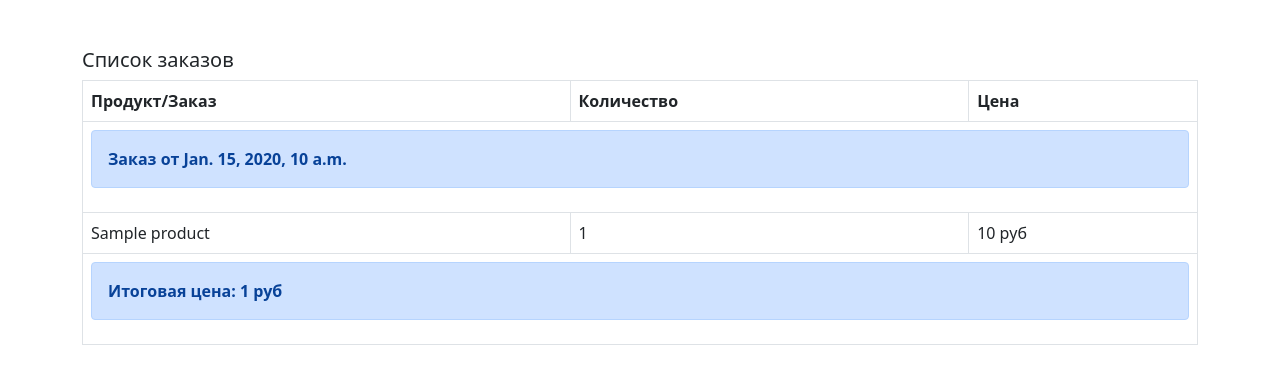
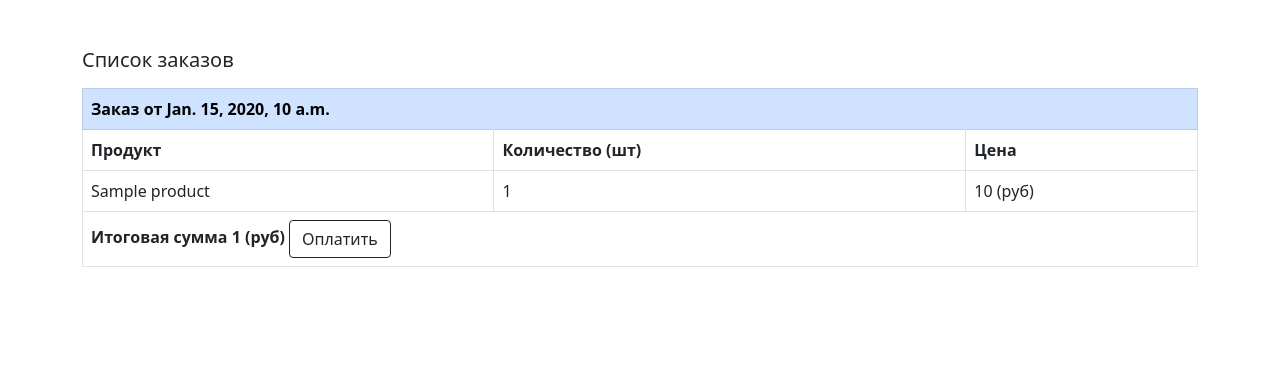
Before and after one commit to roman-nagornyh/learn_site, a Django app: template monolith/templates/orders.html in a window 1280 px wide. Shown: the part 56-440 px from the top of the page. Run offline with Django 4.2, Linux system fonts and the light colour scheme; the template is opened without the code that fills it: most values are stand-ins (such as "Sample title", 1, 10 or a date in 2020).

Commit message:
refactor page orders

```diff
--- a/learn_site/settings.py
+++ b/learn_site/settings.py
@@ -31,6 +31,7 @@ DEBUG = True
 ALLOWED_HOSTS = []
 
 LOGIN_REDIRECT_URL = 'monolith:product_list'
+LOGIN_URL = 'login'
 LOGOUT_REDIRECT_URL = 'login'
 
 # Application definition
@@ -57,7 +58,7 @@ MIDDLEWARE = [
     "django.contrib.auth.middleware.AuthenticationMiddleware",
     "django.contrib.messages.middleware.MessageMiddleware",
     "django.middleware.clickjacking.XFrameOptionsMiddleware",
-    "monolith.middelware.FirstMiddelware",
+    # "monolith.middelware.FirstMiddelware",
     # "monolith.middelware.SecondMiddleware",
 
 ]
--- a/learn_site/urls.py
+++ b/learn_site/urls.py
@@ -21,7 +21,7 @@ from learn_site import settings
 urlpatterns = [
     path("monolith/", include("monolith.urls")),
     path("admin/", admin.site.urls),
-    path('login/', UserLogin.as_view(), name='login'),
+    path('', UserLogin.as_view(), name='login'),
     path('logout/', LogoutView.as_view(next_page='login'), name='logout'),
 ]
 if settings.DEBUG:
--- a/monolith/templates/orders.html
+++ b/monolith/templates/orders.html
@@ -3,46 +3,47 @@
     <div class="container container-fluid mt-5">
         <h5>Список заказов</h5>
         {% if orders.count > 0%}
-            <table class="table table-bordered">
+            {% for order in orders %}
+                <table class="table table-bordered mt-3">
                     <thead>
+                        <tr class="table-primary">
+                            <th colspan="3">
+                                Заказ от {{order.order_date}}
+                            </th>
+                        </tr>
                         <tr>
-                    <th>Продукт/Заказ</th>
-                    <th>Количество</th>
+                            <th>Продукт</th>
+                            <th>Количество (шт)</th>
                             <th>Цена</th>
                         </tr>
                     </thead>
                     <tbody>
-                {% for order in orders %}
-                    <tr>
-                        <th colspan="3">
-                           <div class="alert alert-primary">
-                                Заказ от {{order.order_date}}
-                           </div>
-                        </th>
-                    </tr>
-                    {% for pr_order in order.products_order.all %}
+                       {% for pr_ord in order.products_order.all %}
                            <tr>
                             <td>
-                                {{pr_order.product.name}}
+                                {{pr_ord.product.name}}
                             </td>
                             <td>
-                                {{pr_order.count}}
+                                {{pr_ord.count}}
                             </td>
                             <td>
-                                {{pr_order.price}} руб
+                                {{pr_ord.price}} (руб)
                             </td>
                         </tr>
                        {% endfor %}
                        <tr>
-                        <th colspan="3">
-                            <div class="alert alert-primary">
-                                  Итоговая цена: {{order.total_price}} руб
-                            </div>
+                           <th colspan="3" class="text-right">
+                               <span>
+                                   Итоговая сумма {{order.total_price}} (руб)
+                              </span>
+                                <button class="btn btn-outline-dark" >
+                                   Оплатить
+                               </button>
                            </th>
                        </tr>
-                {% endfor %}
                     </tbody>
                 </table>
+            {% endfor %}
             {% else %}
             <div class="alert alert-primary" role="alert">
                 <h5>У вас пока нет заказов !</h5>
--- a/monolith/views.py
+++ b/monolith/views.py
@@ -14,7 +14,7 @@ class ProductList(LoginRequiredMixin, ListView):
     model = Product
     template_name = 'product/list.html'
     queryset = Product.objects.all().select_related('product_type')
-    paginate_by = 10
+    paginate_by = 20
 
 
 class BucketView(LoginRequiredMixin, ListView):
@@ -80,7 +80,7 @@ class OrderListView(LoginRequiredMixin, ListView):
 
 class OrderCreateView(LoginRequiredMixin, TemplateView):
     def post(self, request, *args, **kwargs):
-        from .models import Order, ProductOrder
+        from .models import Order, ProductOrder, OrderStatus
         post = request.POST
         identity_list = post.getlist('product_id', [])
         count_list = post.getlist('count_product', [])
@@ -88,7 +88,7 @@ class OrderCreateView(LoginRequiredMixin, TemplateView):
         total_price = post.get('total_price', 0)
         order = Order.objects.create(
             order_date=datetime.datetime.now(),
-            status_id=1,
+            status=OrderStatus.objects.get(name='Оформлен'),
             client_id=request.user.client.id,
             total_price=total_price
         )
```
Also changed, not shown: monolith/templates/bucket/product_list.html (+5 -3 lines). Lines whose indentation alone changed are shown as unchanged.
